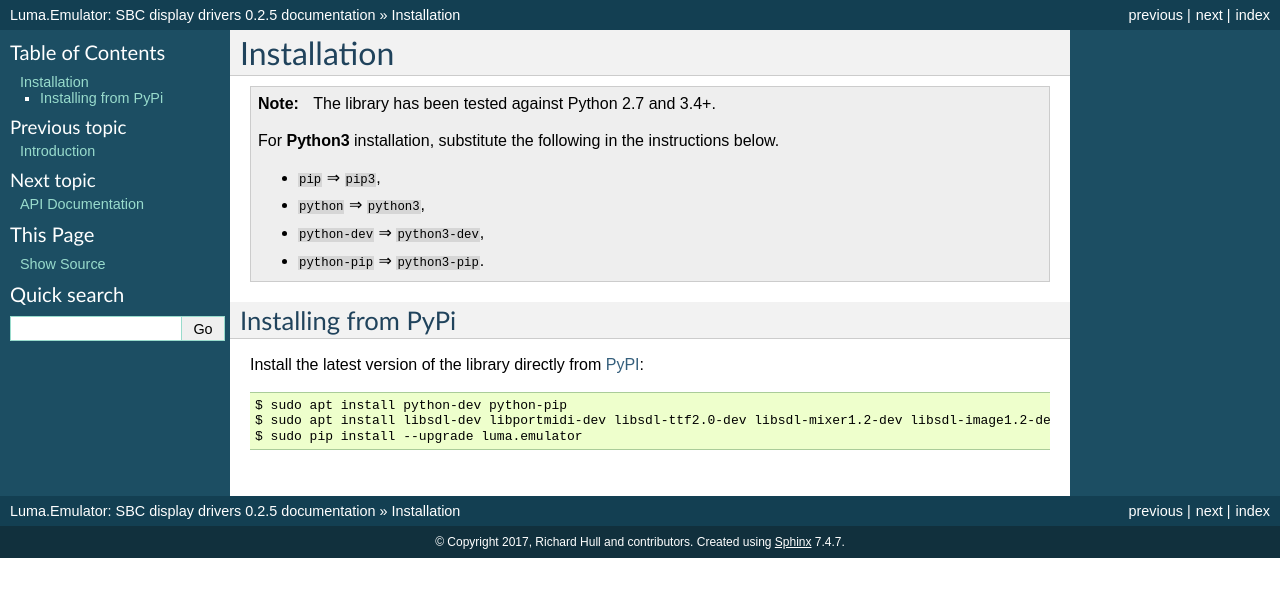
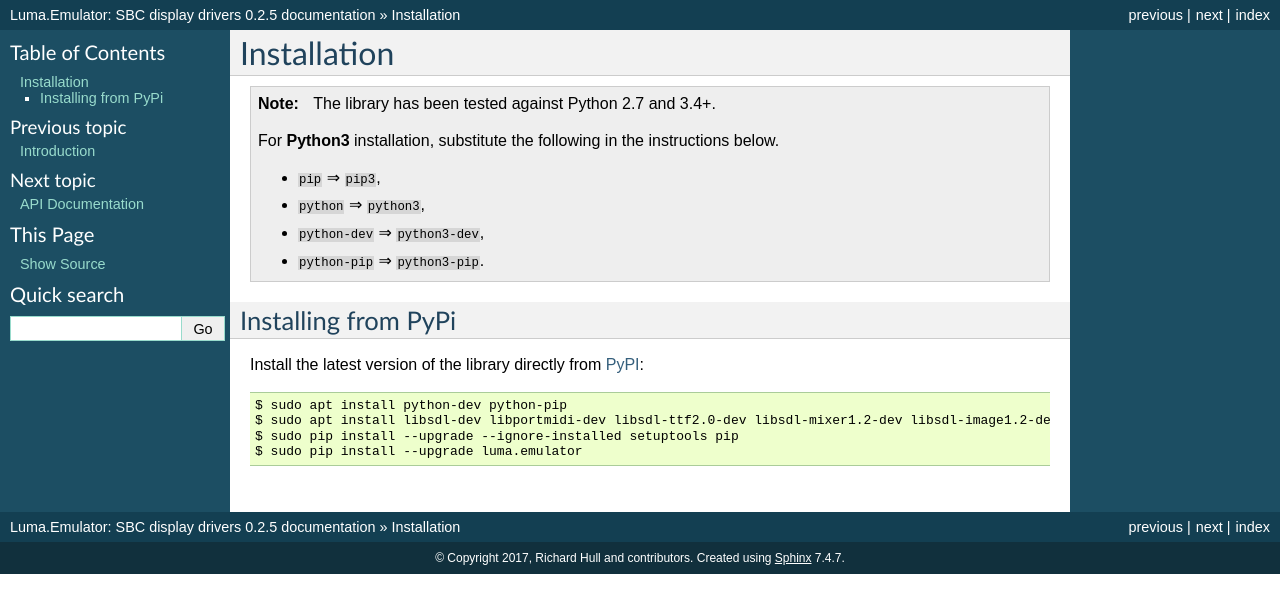
Before and after one commit to rm-hull/luma.emulator, a Sphinx documentation site: the page built from doc/install.rst, in a window 1280 px wide. Shown: the top 613 px of the page. Built offline with Sphinx 7.4.7, drawn with Linux system fonts in a browser that asks for light colours.

Commit message:
always upgrade setuptools (#21)
* always upgrade setuptools
* add codacy config

```diff
--- a/doc/install.rst
+++ b/doc/install.rst
@@ -17,4 +17,5 @@
 
   $ sudo apt install python-dev python-pip
   $ sudo apt install libsdl-dev libportmidi-dev libsdl-ttf2.0-dev libsdl-mixer1.2-dev libsdl-image1.2-dev
+  $ sudo pip install --upgrade --ignore-installed setuptools pip
   $ sudo pip install --upgrade luma.emulator
```
Also changed, not shown: .codacy.yaml (added).
